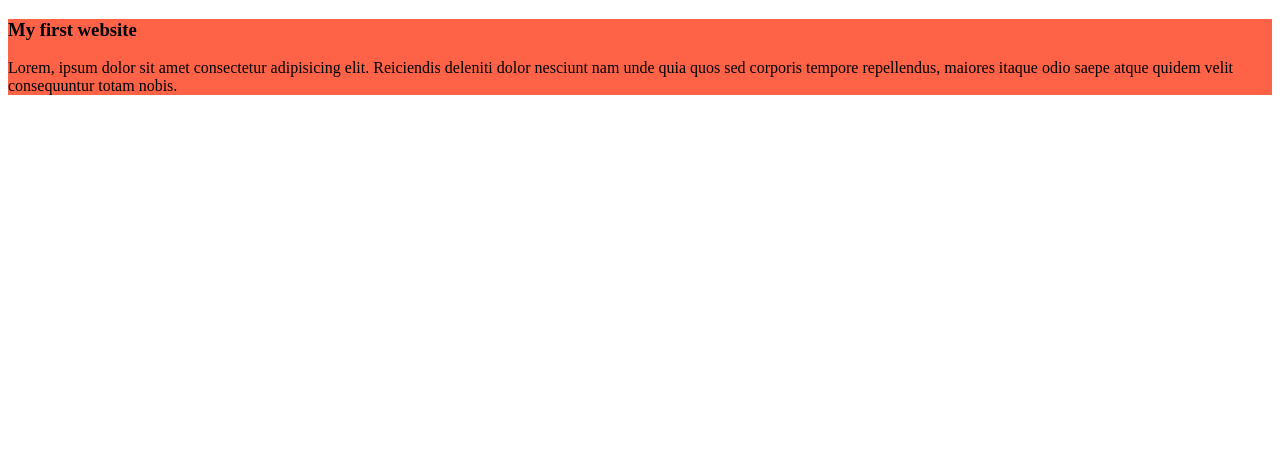
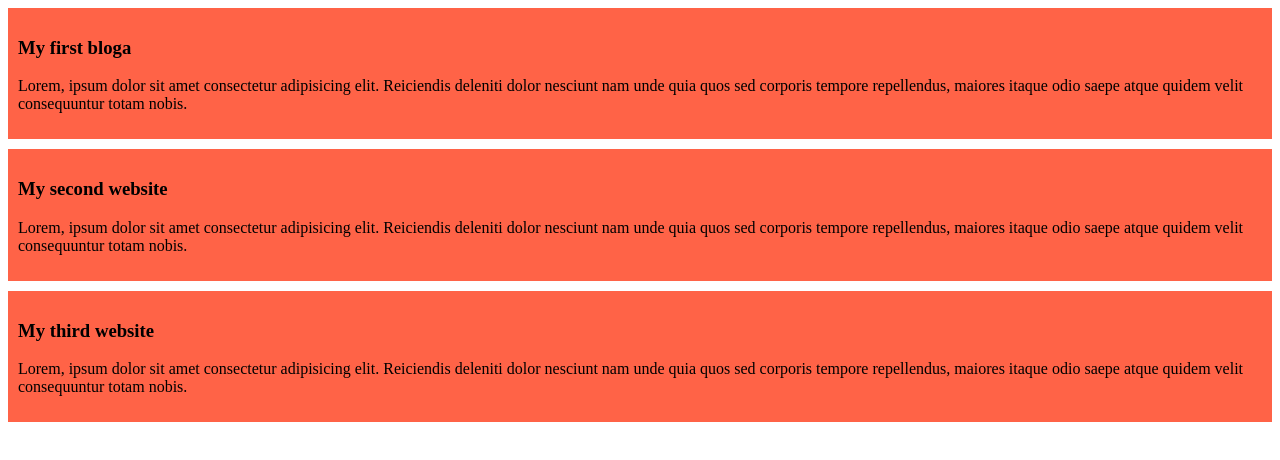
Before and after one commit to rakibul-360/my-1st-github-repo, a plain HTML site: page index.html in a window 1280 px wide. Drawn offline with Linux system fonts and the light colour scheme.

Commit message:
added the second and third bloga

```diff
--- a/index.html
+++ b/index.html
@@ -9,7 +9,15 @@
 </head>
 <body>
     <div>
-        <h3>My first website</h3>
+        <h3>My first bloga</h3>
+    <p>Lorem, ipsum dolor sit amet consectetur adipisicing elit. Reiciendis deleniti dolor nesciunt nam unde quia quos sed corporis tempore repellendus, maiores itaque odio saepe atque quidem velit consequuntur totam nobis.</p>
+    </div>
+    <div>
+        <h3>My second website</h3>
+    <p>Lorem, ipsum dolor sit amet consectetur adipisicing elit. Reiciendis deleniti dolor nesciunt nam unde quia quos sed corporis tempore repellendus, maiores itaque odio saepe atque quidem velit consequuntur totam nobis.</p>
+    </div>
+    <div>
+        <h3>My third website</h3>
     <p>Lorem, ipsum dolor sit amet consectetur adipisicing elit. Reiciendis deleniti dolor nesciunt nam unde quia quos sed corporis tempore repellendus, maiores itaque odio saepe atque quidem velit consequuntur totam nobis.</p>
     </div>
 </body>
--- a/styles/bloga.css
+++ b/styles/bloga.css
@@ -1,3 +1,5 @@
 div{
 background-color: tomato;
+padding: 10px;
+margin-bottom: 10px;
 }
```
